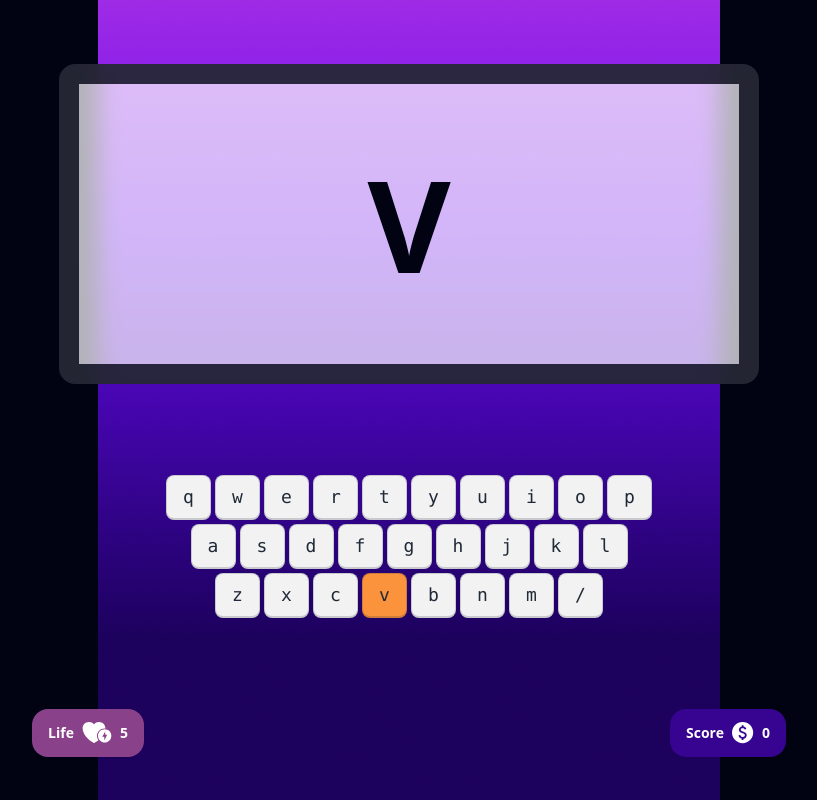
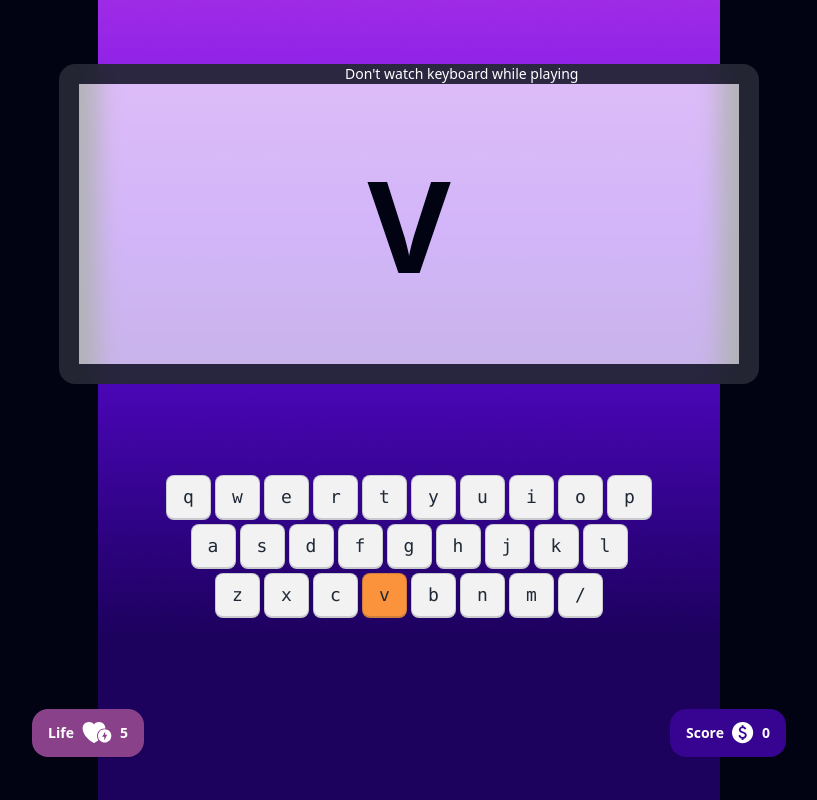
Before and after one commit to jahidrony037/alpha-clash-pro, a plain HTML site: page index.html in a window 1280 px wide. Both pictures are taken after a click on the button "Play Now". Shown: the whole page, without its empty margins (231-1048 px from the left). Drawn offline with nearby package versions, Linux system fonts and the light colour scheme.

Commit message:
keyboard screen text added

```diff
--- a/index.html
+++ b/index.html
@@ -48,7 +48,10 @@
       <section class="play-ground hidden" id="playGround-screen">
         <div class="flex flex-col justify-around min-h-screen items-stretch">
           <!-- screen -->
-          <div class="mt-5">
+          <div class="mt-5 relative">
+            <p class="text-white text-sm absolute left-[45%] z-10">
+              Don't watch keyboard while playing
+            </p>
             <div
               class="artboard artboard-horizontal lg:w-[700px] w-[300px] lg:h-72 min-h-80 mx-auto text-center flex flex-row justify-center items-center border-[20px] border-solid border-[#010313CC] rounded-2xl backdrop-blur-md bg-[#FFFFFFB2]"
             >
```
